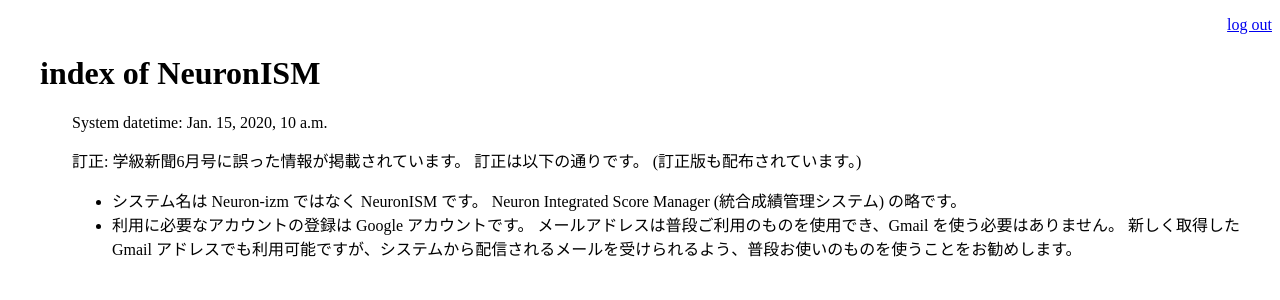
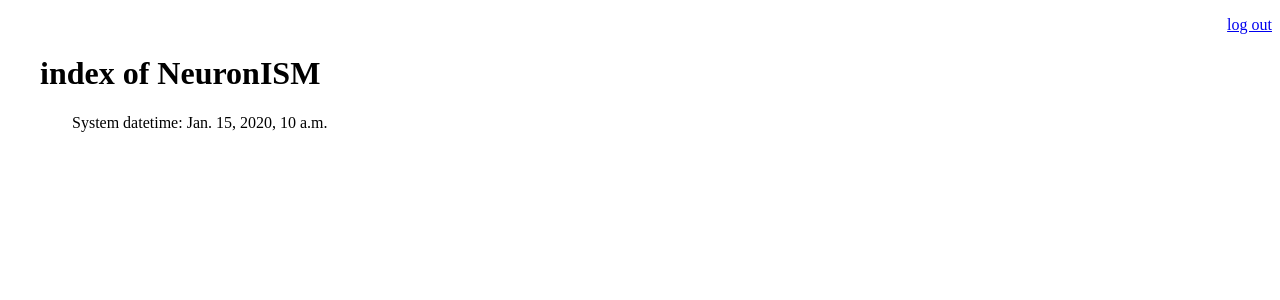
Before and after one commit to majiang/neuronism27, a Django app: template src/template/index/header.html in a window 1280 px wide. Shown: the top 300 px of the page. Run offline with Django 3.2, Linux system fonts and the light colour scheme; the template is opened without the code that fills it: most values are stand-ins (such as "Sample title", 1, 10 or a date in 2020).

Commit message:
remove old announcement

```diff
--- a/src/template/index/header.html
+++ b/src/template/index/header.html
@@ -2,18 +2,9 @@
 		<html lang="ja"><head>
 <meta http-equiv="Content-Type" content="text/html; charset=UTF-8">
 <meta http-equiv="Content-Style-Type" content="text/css">
-<title>index of Neuron Integrated Score Manager</title>
+<title>Neuron Integrated Score Manager: index</title>
 <link rel="stylesheet" type="text/css" href="/css/css.css" />
 		</head><body>
 <p style="text-align: right;"><a href="{{ logout_url }}">log out</a></p>
 <h1>index of NeuronISM</h1>
 <p>System datetime: {{ system_datetime }}</p>
-<p>訂正: 学級新聞6月号に誤った情報が掲載されています。
-訂正は以下の通りです。
-(訂正版も配布されています。)</p>
-<ul><li>システム名は Neuron-izm ではなく NeuronISM です。
-Neuron Integrated Score Manager (統合成績管理システム) の略です。
-</li><li>利用に必要なアカウントの登録は Google アカウントです。
-メールアドレスは普段ご利用のものを使用でき、Gmail を使う必要はありません。
-新しく取得した Gmail アドレスでも利用可能ですが、システムから配信されるメールを受けられるよう、普段お使いのものを使うことをお勧めします。
-</li></ul>
```
